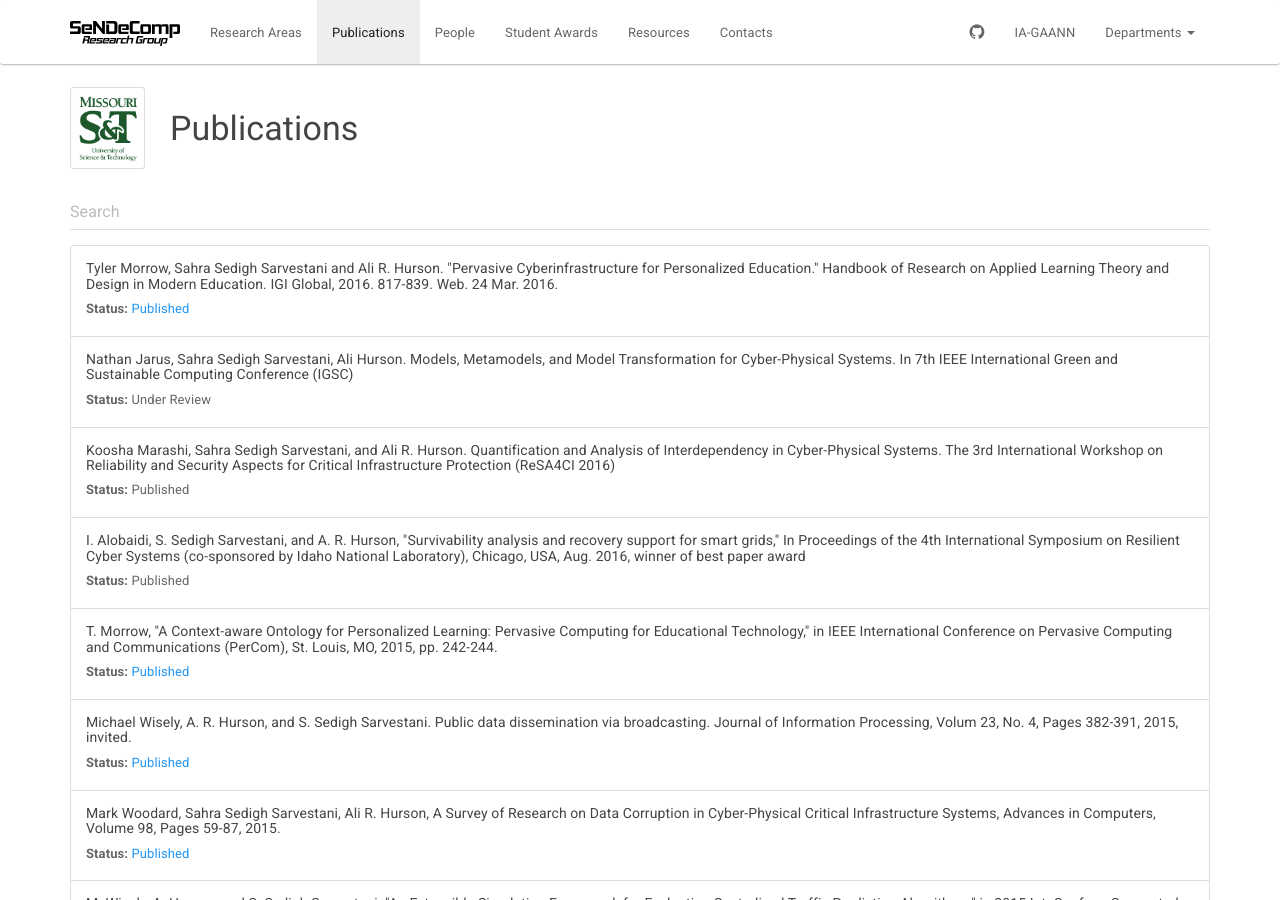
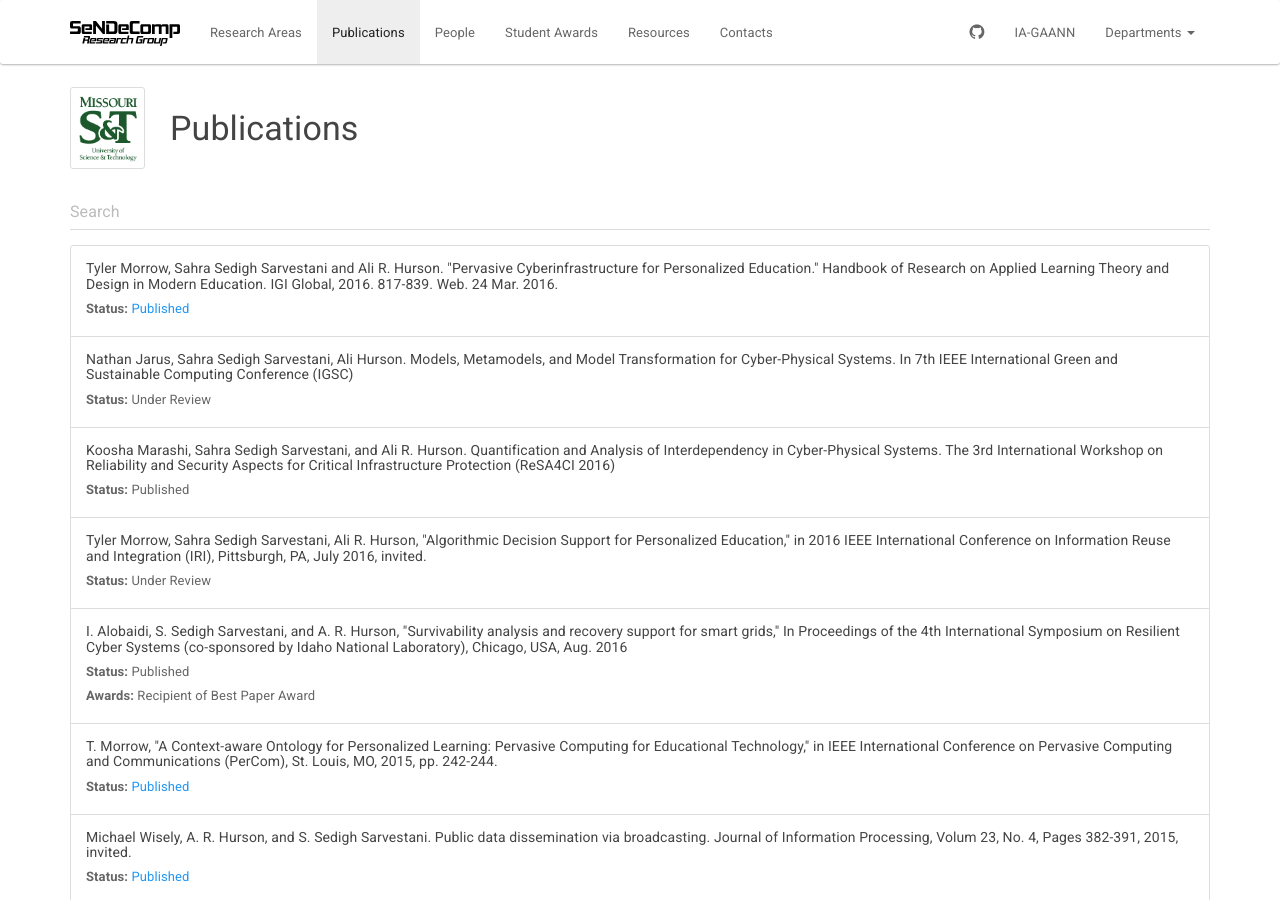
Before and after one commit to sendecomp/sendecomp-website, a Jekyll site: the page built from publications.html, in a window 1280 px wide and 900 px high. Built offline with Jekyll 4.4.1, drawn with Linux system fonts in a browser that asks for light colours.

Commit message:
Update publications.yml

```diff
--- a/_data/publications.yml
+++ b/_data/publications.yml
@@ -29,11 +29,18 @@
 #      - Non-required attributes with blank values can be ommitted completely.
 
 
-- citation: "I. Alobaidi, S. Sedigh Sarvestani, and A. R. Hurson, \"Survivability analysis and recovery support for smart grids,\" In Proceedings of the 4th International Symposium on Resilient Cyber Systems (co-sponsored by Idaho National Laboratory), Chicago, USA, Aug. 2016, winner of best paper award"
+- citation: "I. Alobaidi, S. Sedigh Sarvestani, and A. R. Hurson, \"Survivability analysis and recovery support for smart grids,\" In Proceedings of the 4th International Symposium on Resilient Cyber Systems (co-sponsored by Idaho National Laboratory), Chicago, USA, Aug. 2016"
   year: 2016
   status: "Published"
+  awards: "Recipient of Best Paper Award"
+  area: "cip"
+  fulltext:
+
+- citation: "Tyler Morrow, Sahra Sedigh Sarvestani, Ali R. Hurson, \"Algorithmic Decision Support for Personalized Education,\" in 2016 IEEE International Conference on Information Reuse and Integration (IRI), Pittsburgh, PA, July 2016, invited."
+  year: 2016
+  status: "Under Review"
   awards:
-  area: "cip"
+  area: "per"
   fulltext:
 
 - citation: "Nathan Jarus, Mark Woodard, Hadi Ataei, Koosha Marashi, Jing Lin, Ayman Faza, Pratik Maheshwari, and Sahra Sedigh Sarvestani. Survey on Cyber-Physical Systems."
```
